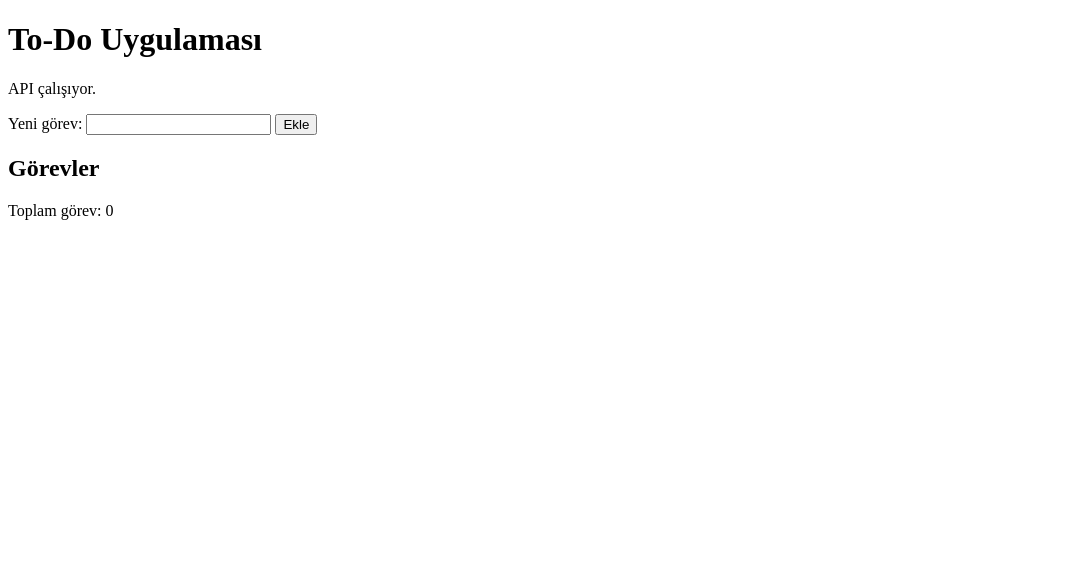
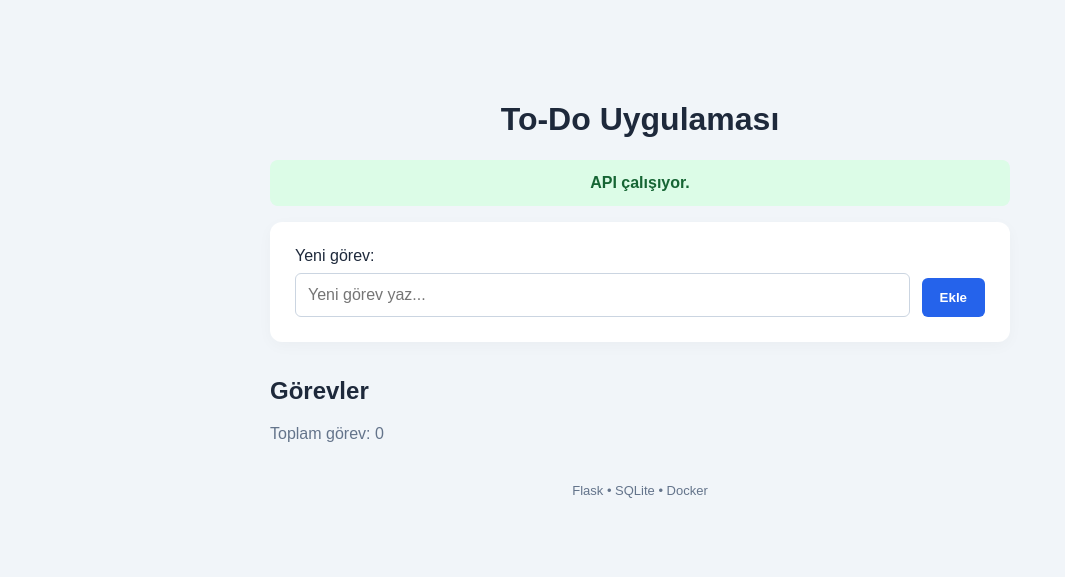
Before and after one commit to sabawoonrahman942-netizen/todo-api, a Flask app: page / in a window 1280 px wide. Shown: the top 577 px of the page, without its empty margins (0-1065 px from the left). Run offline with Flask 3, Linux system fonts and the light colour scheme; data that the repository does not hold is empty.

Commit message:
Improve Todo API user interface

```diff
--- a/templates/index.html
+++ b/templates/index.html
@@ -1,13 +1,159 @@
 <!DOCTYPE html>
-<html lang="tr"><head><meta charset="utf-8"><meta name="viewport" content="width=device-width, initial-scale=1"><title>Todo API</title></head><body>
-<h1>To-Do Uygulaması</h1><p id="health">Bağlantı kontrol ediliyor...</p>
-<form id="form"><label>Yeni görev: <input id="task" required></label> <button>Ekle</button></form>
-<h2>Görevler</h2><p id="message" role="status"></p><ul id="list"></ul>
-<script>
-const $=id=>document.getElementById(id);
-async function api(path,method='GET',body){const options={method};if(body!==undefined){options.headers={'Content-Type':'application/json'};options.body=JSON.stringify(body);}const r=await fetch(path,options);if(!r.ok)throw Error('HTTP '+r.status);return r.status===204?null:r.json();}
-async function run(fn){try{$('message').textContent='';await fn();}catch(e){$('message').textContent=e.message;}}
-async function load(){const rows=await api('/todos');$('list').replaceChildren();for(const t of rows){const li=document.createElement('li');li.append(document.createTextNode((t.done?'✓ ':'☐ ')+t.task+' '));const toggle=document.createElement('button');toggle.textContent=t.done?'Geri al':'Tamamla';toggle.onclick=()=>run(async()=>{await api('/todos/'+t.id,'PATCH',{done:!t.done});await load();});const del=document.createElement('button');del.textContent='Sil';del.onclick=()=>run(async()=>{await api('/todos/'+t.id,'DELETE');await load();});li.append(toggle,' ',del);$('list').append(li);}$('message').textContent='Toplam görev: '+rows.length;}
-$('form').onsubmit=e=>{e.preventDefault();run(async()=>{await api('/todos','POST',{task:$('task').value});$('task').value='';await load();});};
-api('/health').then(()=>{$('health').textContent='API çalışıyor.';}).catch(()=>{$('health').textContent='API bağlantısı yok.';});run(load);
-</script></body></html>
+<html lang="tr">
+
+<head>
+    <meta charset="utf-8">
+    <meta name="viewport" content="width=device-width, initial-scale=1">
+    <title>Todo API</title>
+
+    <style>
+        * {
+            box-sizing: border-box;
+        }
+
+        body {
+            font-family: Arial, sans-serif;
+            background: #f1f5f9;
+            color: #1e293b;
+            margin: 50px auto;
+            padding: 30px;
+            max-width: 800px;
+        }
+
+        h1 {
+            text-align: center;
+            color: #1e293b;
+            font-size: 32px;
+        }
+
+        #health {
+            background: #dcfce7;
+            color: #166534;
+            padding: 14px;
+            border-radius: 8px;
+            text-align: center;
+            font-weight: bold;
+        }
+
+        form {
+            display: flex;
+            flex-wrap: wrap;
+            align-items: center;
+            gap: 12px;
+            background: white;
+            padding: 25px;
+            border-radius: 12px;
+            box-shadow: 0 4px 15px #00000008;
+        }
+
+        form label {
+            flex: 1;
+        }
+
+        input {
+            width: 100%;
+            margin-top: 8px;
+            padding: 12px;
+            border: 1px solid #cbd5e1;
+            border-radius: 6px;
+            font-size: 16px;
+        }
+
+        input:focus {
+            outline: 2px solid #2563eb;
+        }
+
+        button {
+            border: none;
+            padding: 12px 18px;
+            border-radius: 6px;
+            cursor: pointer;
+            font-weight: bold;
+            transition: 0.2s;
+        }
+
+        form button {
+            background: #2563eb;
+            color: white;
+            align-self: flex-end;
+        }
+
+        button:hover {
+            opacity: 0.8;
+        }
+
+        h2 {
+            margin-top: 35px;
+        }
+
+        #message {
+            color: #64748b;
+        }
+
+        #list {
+            list-style: none;
+            padding: 0;
+        }
+
+        #list li {
+            background: white;
+            padding: 18px;
+            margin-bottom: 12px;
+            border-radius: 10px;
+            border-left: 4px solid #2563eb;
+            box-shadow: 0 3px 10px #00000008;
+            overflow-wrap: anywhere;
+        }
+
+        #list button {
+            margin: 5px;
+            background: #dcfce7;
+            color: #166534;
+        }
+
+        #list button:last-child {
+            background: #fee2e2;
+            color: #dc2626;
+        }
+
+        footer {
+            text-align: center;
+            color: #64748b;
+            margin-top: 40px;
+            font-size: 13px;
+        }
+    </style>
+
+</head>
+
+<body>
+
+    <h1>To-Do Uygulaması</h1>
+
+    <p id="health">Bağlantı kontrol ediliyor...</p>
+
+    <form id="form">
+        <label>Yeni görev:
+            <input id="task" placeholder="Yeni görev yaz..." required>
+        </label>
+        <button>Ekle</button>
+    </form>
+
+    <h2>Görevler</h2>
+    <p id="message" role="status"></p>
+    <ul id="list"></ul>
+
+    <footer>Flask • SQLite • Docker</footer>
+
+    <script>
+        const $ = id => document.getElementById(id);
+        async function api(path, method = 'GET', body) { const options = { method }; if (body !== undefined) { options.headers = { 'Content-Type': 'application/json' }; options.body = JSON.stringify(body); } const r = await fetch(path, options); if (!r.ok) throw Error('HTTP ' + r.status); return r.status === 204 ? null : r.json(); }
+        async function run(fn) { try { $('message').textContent = ''; await fn(); } catch (e) { $('message').textContent = e.message; } }
+        async function load() { const rows = await api('/todos'); $('list').replaceChildren(); for (const t of rows) { const li = document.createElement('li'); li.append(document.createTextNode((t.done ? '✓ ' : '☐ ') + t.task + ' ')); const toggle = document.createElement('button'); toggle.textContent = t.done ? 'Geri al' : 'Tamamla'; toggle.onclick = () => run(async () => { await api('/todos/' + t.id, 'PATCH', { done: !t.done }); await load(); }); const del = document.createElement('button'); del.textContent = 'Sil'; del.onclick = () => run(async () => { await api('/todos/' + t.id, 'DELETE'); await load(); }); li.append(toggle, ' ', del); $('list').append(li); } $('message').textContent = 'Toplam görev: ' + rows.length; }
+        $('form').onsubmit = e => { e.preventDefault(); run(async () => { await api('/todos', 'POST', { task: $('task').value }); $('task').value = ''; await load(); }); };
+        api('/health').then(() => { $('health').textContent = 'API çalışıyor.'; }).catch(() => { $('health').textContent = 'API bağlantısı yok.'; }); run(load);
+    </script>
+
+</body>
+
+</html>
```
